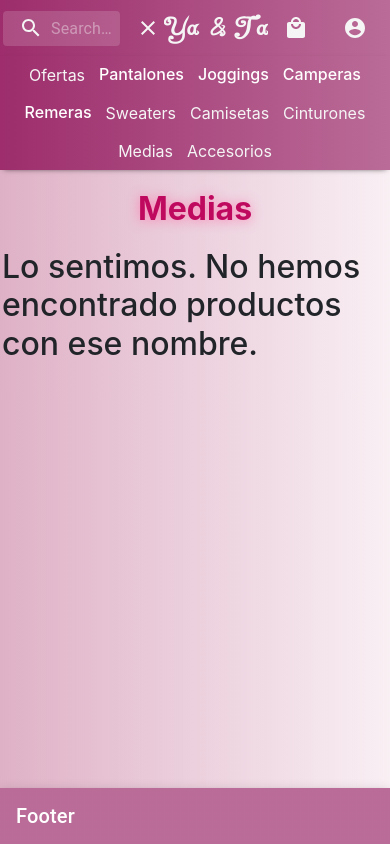
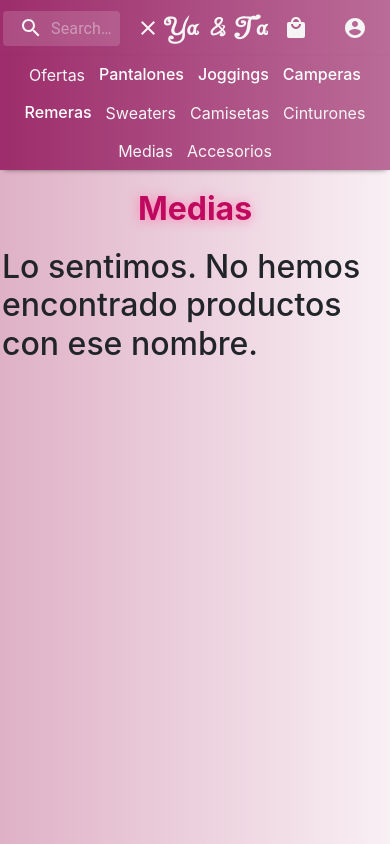
Before and after one commit to MarianoRamborger/YayTa, a React (Create React App) app: page /Medias in a window 390 px wide. Built offline with nearby package versions, Linux system fonts and the light colour scheme; the HTML template or start-up script is replaced by a standard one.

Commit message:
bugs fixed

```diff
--- a/src/App.css
+++ b/src/App.css
@@ -370,4 +370,9 @@ body {
     margin-left: 2px !important;
     margin-right: 2px !important;
   }
+
+  .footer, #footer-bar, .footer-app-bar {
+    visibility: hidden !important;
+    display: none;
+  }
 }
--- a/src/Footer/Footer.js
+++ b/src/Footer/Footer.js
@@ -22,7 +22,7 @@ export default function Footer() {
 
   return (
     <div className={`${classes.root} footer`} >
-      <AppBar position="static">
+      <AppBar position="static" className="footer-app-bar">
         <Toolbar id="footer-bar">
           <Typography variant="h6" className={classes.title}>
             Footer
```
